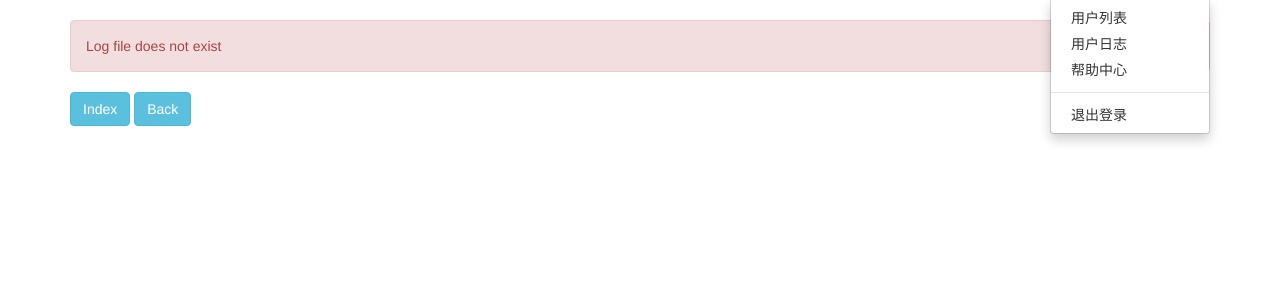
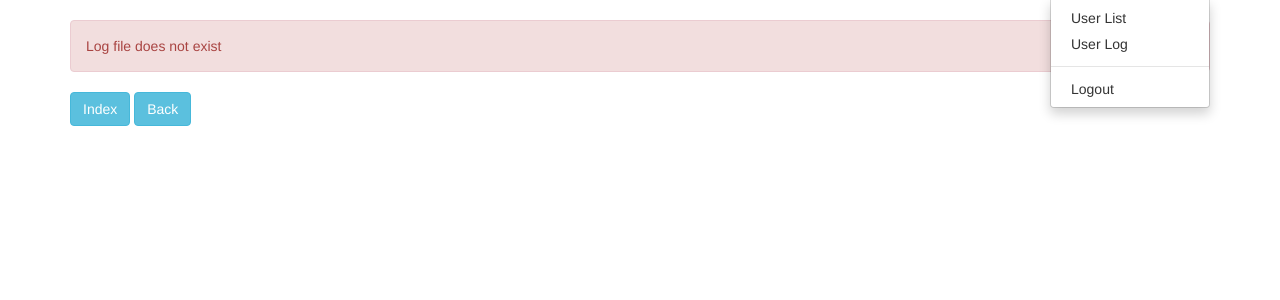
Before and after one commit to sibosend/openvpn-admin-ui, a Flask app: page /process/log in a window 1280 px wide, after a click that opens the changed part. Shown: the part 52-352 px from the top of the page. Run offline with Flask 2, Linux system fonts and the light colour scheme; the visitor is signed in with stand-in values (Sample User, id 1); some libraries are stand-ins or nearby versions.

Commit message:
fix(lang): English

```diff
--- a/firstApp/views.py
+++ b/firstApp/views.py
@@ -46,7 +46,7 @@ def index():
 @permission_required(Permission.USER_MANAGE)
 def user_list():
     # 获取所有user
-    user_status = ['Creating', 'Valid', 'Crate failed', u'Deleting', u'Deleted', ]
+    user_status = ['Creating', 'Valid', 'Crate failed', 'Deleting', 'Deleted', ]
     users = User.query.filter(User.status != 4).order_by(User.id.desc()).all()
     return render_template('user.html', users=users, user_status=user_status)
 
@@ -87,7 +87,7 @@ def add_user():
             user = User(form.name.data, form.email.data, form.depart.data, client, 'web', 0)
             db.session.add(user)
             db.session.commit()
-            flash("Add user success！")
+            flash("Add user success!")
             return render_template('status.html')
         else:
             flash('Name and department must only consist of letters or numbers, please modify them!', 'danger')
--- a/templates/layout.html
+++ b/templates/layout.html
@@ -23,16 +23,13 @@
                     </button>
                     <ul class="dropdown-menu dropdown-menu-right">
                         {% if can_admin(permission.USER_MANAGE) %}
-                            <li><a href="/">用户列表</a></li>
+                            <li><a href="/">User List</a></li>
                         {% endif %}
                         {% if can_admin(permission.LOG_MANAGE) %}
-                            <li><a href="/loglist">用户日志</a></li>
-                        {% endif %}
-                        {% if can_admin(permission.HELP) %}
-                            <li><a href="/help">帮助中心</a></li>
+                            <li><a href="/loglist">User Log</a></li>
                         {% endif %}
                         <li role="separator" class="divider"></li>
-                        <li><a href="/logout">退出登录</a></li>
+                        <li><a href="/logout">Logout</a></li>
                     </ul>
                 {% endif %}
             </div>
@@ -43,16 +40,13 @@
                             <a class="dropdown-toggle" style="cursor: pointer" data-toggle="dropdown" aria-haspopup="true" aria-expanded="true">{{ current_user.name }}</a>
                             <ul class="dropdown-menu" aria-labelledby="dropdownMenu1">
                                 {% if can_admin(permission.USER_MANAGE) %}
-                                    <li><a href="/">用户列表</a></li>
+                                    <li><a href="/">User List</a></li>
                                 {% endif %}
                                 {% if can_admin(permission.LOG_MANAGE) %}
-                                    <li><a href="/loglist">用户日志</a></li>
-                                {% endif %}
-                                {% if can_admin(permission.HELP) %}
-                                    <li><a href="/help">帮助中心</a></li>
+                                    <li><a href="/loglist">User Log</a></li>
                                 {% endif %}
                                 <li role="separator" class="divider"></li>
-                                <li><a href="/logout">退出登录</a></li>
+                                <li><a href="/logout">Logout</a></li>
                             </ul>
                         </li>
                     </ul>
--- a/templates/status.html
+++ b/templates/status.html
@@ -6,9 +6,6 @@
 
     {{ super() }}
 
-    {#<div class="alert alert-success" role="alert">请求执行成功</div>#}
-
-
     <a href="/" class="btn btn-info">Index</a>
     <a href="javascript:window.history.back();" class="btn btn-info">Back</a>
 
```
